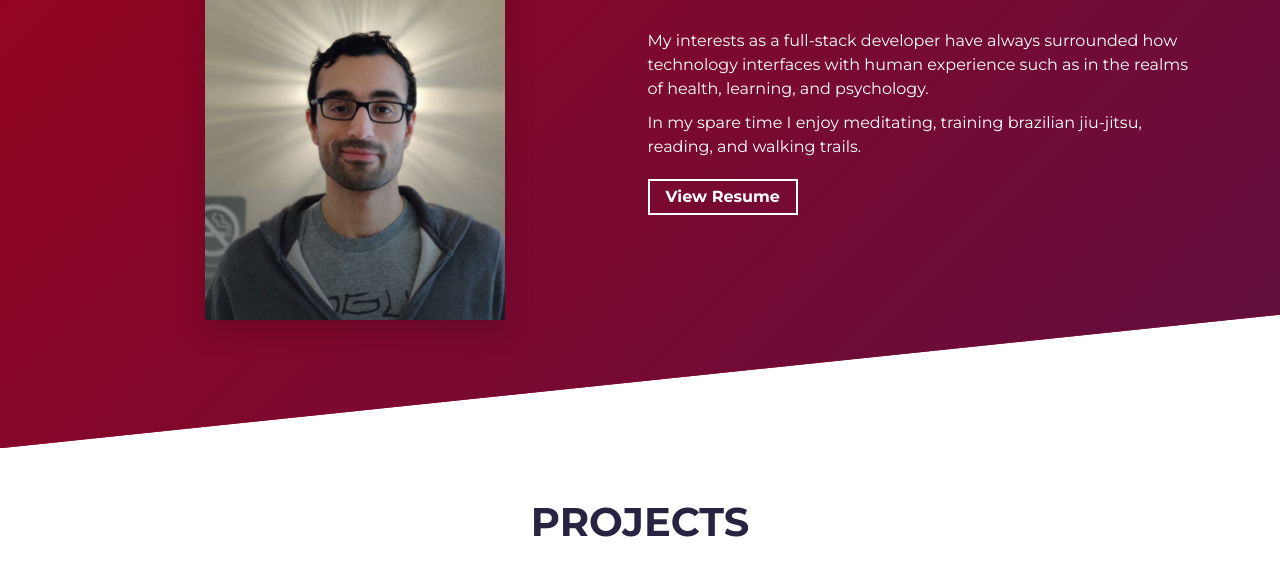
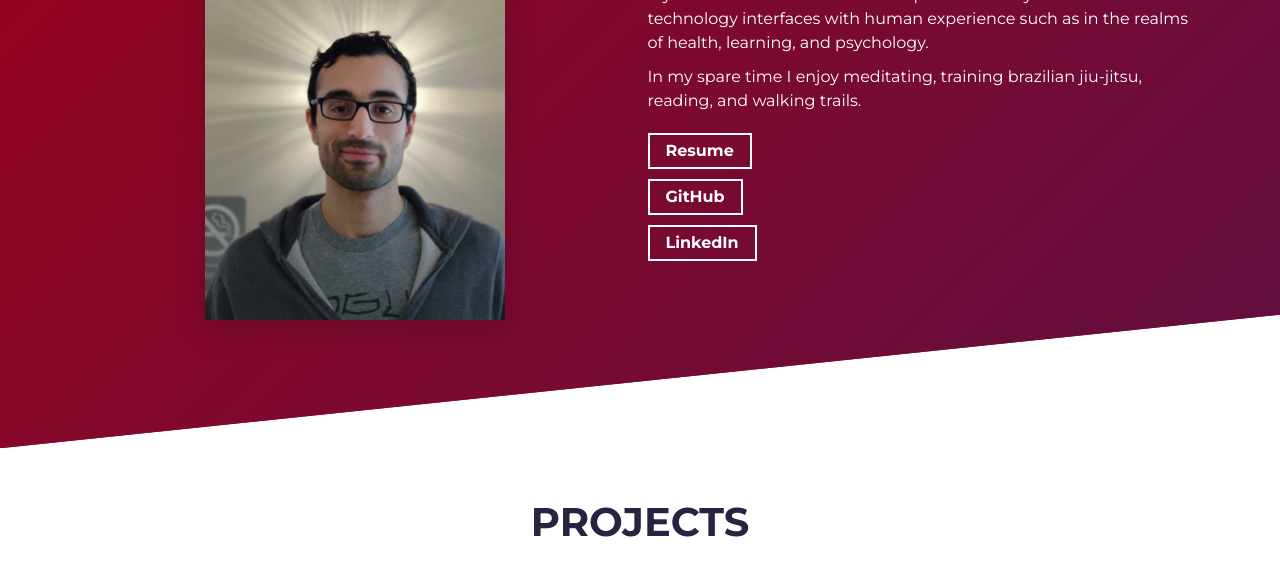
Before and after one commit to gkatsikis/portfolio2, a website built with Parcel: page src/index.html in a window 1280 px wide. Shown: the part 1020-1589 px from the top of the page. Built offline with nearby package versions, Linux system fonts and the light colour scheme.

Commit message:
add github and linked in

```diff
--- a/src/index.html
+++ b/src/index.html
@@ -29,9 +29,6 @@
       defer
       src="https://unpkg.com/scrollreveal@4.0.0/dist/scrollreveal.min.js"
     ></script>
-
-    <!-- Todo: remove the below script once you finish your portfolio -->
-    <script async defer src="https://buttons.github.io/buttons.js"></script>
   </head>
   <body>
     <div id="top"></div>
@@ -80,7 +77,27 @@
                   class="cta-btn cta-btn--resume"
                   href="assets/resume.pdf"
                 >
-                  View Resume
+                  Resume
+                </a>
+              </span>
+              <span class="d-flex mt-3">
+                <a
+                  rel="noreferrer"
+                  target="_blank"
+                  class="cta-btn cta-btn--resume"
+                  href="https://github.com/gkatsikis"
+                >
+                  GitHub
+                </a>
+              </span>
+              <span class="d-flex mt-3">
+                <a
+                  rel="noreferrer"
+                  target="_blank"
+                  class="cta-btn cta-btn--resume"
+                  href="http://www.linkedin.com/in/georgios-katsikis"
+                >
+                  LinkedIn
                 </a>
               </span>
             </div>
@@ -88,15 +105,10 @@
         </div>
       </div>
     </section>
-    <!-- /END About Section -->
-
-    <!-- **** Projects Section **** -->
     <section id="projects">
       <div class="container">
         <div class="project-wrapper">
           <h2 class="section-title dark-blue-text">Projects</h2>
-
-          <!-- Notice: each .row is a project -->
           <div class="row">
             <div class="col-lg-4 col-sm-12">
               <div class="project-wrapper__text load-hidden">
@@ -145,9 +157,6 @@
               </div>
             </div>
           </div>
-          <!-- /END Project -->
-
-          <!-- Notice: each .row is a project -->
           <div class="row">
             <div class="col-lg-4 col-sm-12">
               <div class="project-wrapper__text load-hidden">
@@ -195,9 +204,6 @@
               </div>
             </div>
           </div>
-          <!-- /END Project -->
-
-          <!-- Notice: each .row is a project -->
           <div class="row">
             <div class="col-lg-4 col-sm-12">
               <div class="project-wrapper__text load-hidden">
@@ -245,18 +251,13 @@
               </div>
             </div>
           </div>
-          <!-- /END Project -->
           <div class="row">
             <div class="col-lg-4 col-sm-12">
               <div class="project-wrapper__text load-hidden">
                 <h3 class="project-wrapper__text-title">Choose Your Own Horror: General Assembly Edition</h3>
                 <div>
                   <p class="mb-4">
-                    Lorem ipsum dolor sit, amet consectetur adipisicing elit.
-                    Excepturi neque, ipsa animi maiores repellendus distinctio
-                    aperiam earum dolor voluptatum consequatur blanditiis
-                    inventore debitis fuga numquam voluptate ex architecto
-                    itaque molestiae.
+                   Choose your own adventure game with a horror twist solely using DOM manipulation. The game is fully responsive through clicks and hovers and acts as a single page app switching out components using data structures.
                   </p>
                 </div>
                 <a
@@ -300,9 +301,6 @@
         </div>
       </div>
     </section>
-    <!-- /END Projects Section -->
-
-    <!-- **** Contact Section **** -->
     <section id="contact">
       <div class="container">
         <h2 class="section-title">Contact</h2>
```
Also changed, not shown: README.md, src/sass/abstracts/_variables.scss (line endings or trailing spaces).
